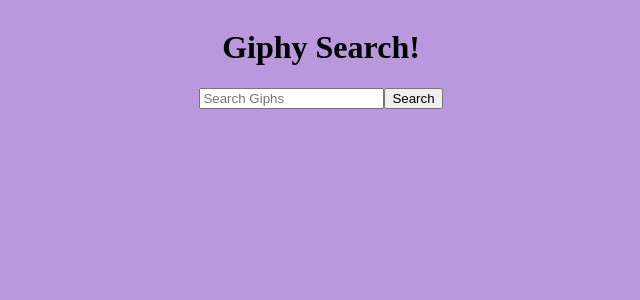
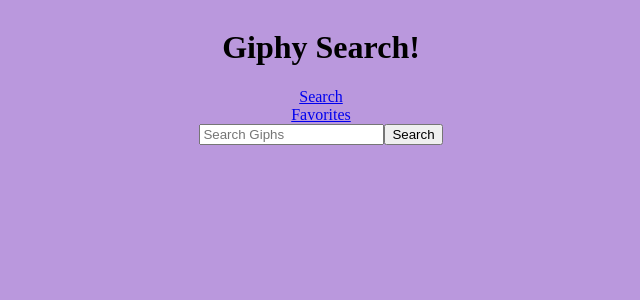
Before and after one commit to RyanOlson86/group-giphy-saga-project, a React (Vite) app: page / in a window 1280 px wide. Shown: the top 300 px of the page, without its empty margins (319-959 px from the left). Built offline with nearby package versions, Linux system fonts and the light colour scheme.

Commit message:
added FavoriteList and Routers

```diff
--- a/src/components/App/App.jsx
+++ b/src/components/App/App.jsx
@@ -1,6 +1,8 @@
+import FavoriteList from "../Favorites/Favorites";
 import GiphList from "../GiphList/GiphList";
 import SearchGiphs from "../SearchGiphs/SearchGiphs";
 import './App.css'
+import { HashRouter as Router, Route, Link } from "react-router-dom/cjs/react-router-dom.min";
 
 
 
@@ -8,9 +10,22 @@
 
   return (
     <div className="app">
-      <h1>Giphy Search!</h1>
-      <SearchGiphs />
-      <GiphList />
+      <Router>
+        <Route path='/' exact>
+          <h1>Giphy Search!</h1>
+          <Link to="/">Search</Link>
+          <Link to="/favorites">Favorites</Link>
+          <SearchGiphs />
+          <GiphList />
+        </Route>
+
+        <Route path='/favorites'>
+          <h2>Favorites</h2>
+          <Link to="/">Search</Link>
+          <Link to="/favorites">Favorites</Link>
+          <FavoriteList />
+        </Route>
+      </Router>
     </div>
   );
 }
--- a/src/components/Favorites/Favorites.jsx
+++ b/src/components/Favorites/Favorites.jsx
@@ -0,0 +1,28 @@
+import { useEffect } from 'react'
+import { useSelector } from 'react-redux'
+import { useDispatch } from 'react-redux'
+import '../GiphList/GiphList.css'
+
+
+const FavoriteList = () => {
+    const reduxStore = useSelector(store => store.favoriteList)
+    const dispatch = useDispatch()
+
+    useEffect(()=>{
+        dispatch({type: 'FETCH_FAVORITES'})
+    }, [])
+
+
+    return (
+        <div className='all-gifs'>
+            {reduxStore.map(gif => (
+                <div className='gif-box' key={gif.id}>
+                    <img src={gif.url}/>
+                    <div>Category: {gif.name}</div>
+                </div>
+            ))}
+        </div>
+    )
+}
+
+export default FavoriteList
```
